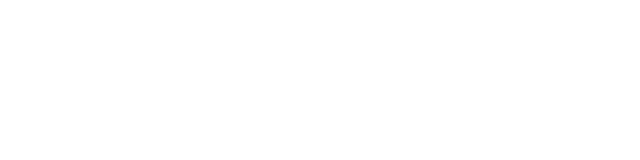
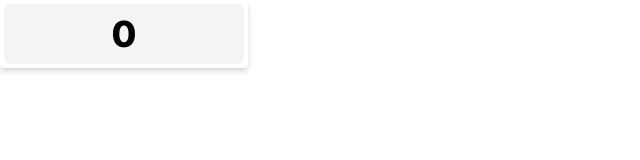
Before and after one commit to osolomennikova/dnd_calculator, a React (Create React App) app: page / in a window 1280 px wide. Shown: the top 160 px of the page, without its empty margins (0-640 px from the left). Built offline with nearby package versions, Linux system fonts and the light colour scheme.

Commit message:
add Screen component

```diff
--- a/package.json
+++ b/package.json
@@ -10,11 +10,11 @@
     "@types/node": "^16.7.13",
     "@types/react": "^18.0.0",
     "@types/react-dom": "^18.0.0",
-    "node-sass": "^8.0.0",
     "react": "^18.2.0",
     "react-beautiful-dnd": "^13.1.1",
     "react-dom": "^18.2.0",
     "react-scripts": "5.0.1",
+    "sass": "^1.60.0",
     "typescript": "^4.4.2",
     "web-vitals": "^2.1.0"
   },
@@ -41,5 +41,8 @@
       "last 1 firefox version",
       "last 1 safari version"
     ]
+  },
+  "devDependencies": {
+    "@types/react-beautiful-dnd": "^13.1.4"
   }
 }
--- a/public/index.html
+++ b/public/index.html
@@ -24,6 +24,9 @@
       work correctly both with client-side routing and a non-root public URL.
       Learn how to configure a non-root public URL by running `npm run build`.
     -->
+    <style>
+      @import url('https://fonts.googleapis.com/css2?family=Inter:wght@400;500;800&family=Open+Sans:wght@400;700&display=swap');
+    </style>
     <title>React App</title>
   </head>
   <body>
--- a/src/App.tsx
+++ b/src/App.tsx
@@ -1,12 +1,15 @@
 import React from 'react';
-import './App.css';
+import './App.scss';
+import Screen from "./components/sidebar/Screen";
+
+
 
 function App() {
-  return (
-    <div className="App">
-
-    </div>
-  );
+    return (
+        <div className="App">
+            <Screen/>
+        </div>
+    );
 }
 
 export default App;
--- /dev/null
+++ b/src/components/sidebar/Screen.jsx
@@ -0,0 +1,14 @@
+import React from 'react';
+import './screen.scss';
+
+function Screen() {
+    return (
+        <div className="screen_container">
+            <div className="screen_bg">
+                <span className="screen_dig">0</span>
+            </div>
+        </div>
+    );
+}
+
+export default Screen;
--- /dev/null
+++ b/src/components/sidebar/screen.scss
@@ -0,0 +1,23 @@
+$base-font: Inter;
+
+.screen_container {
+  width: 240px;
+  height: 60px;
+  padding: 4px;
+  box-shadow: 0 2px 4px rgba(0, 0, 0, 0.06), 0 4px 6px rgba(0, 0, 0, 0.1);
+  border-radius: 4px;
+}
+
+.screen_bg {
+  background: #F3F4F6;
+  border-radius: 6px;
+  width: 100%;
+  height: 100%;
+}
+.screen_dig {
+  font-family: $base-font;
+  font-weight: bold;
+  font-size: 36px;
+  text-align: center;
+  line-height: 60px;
+}
```
Also changed, not shown: src/App.scss (renamed from src/App.css), 1 other file (tests, documents, lock files or other folders).
